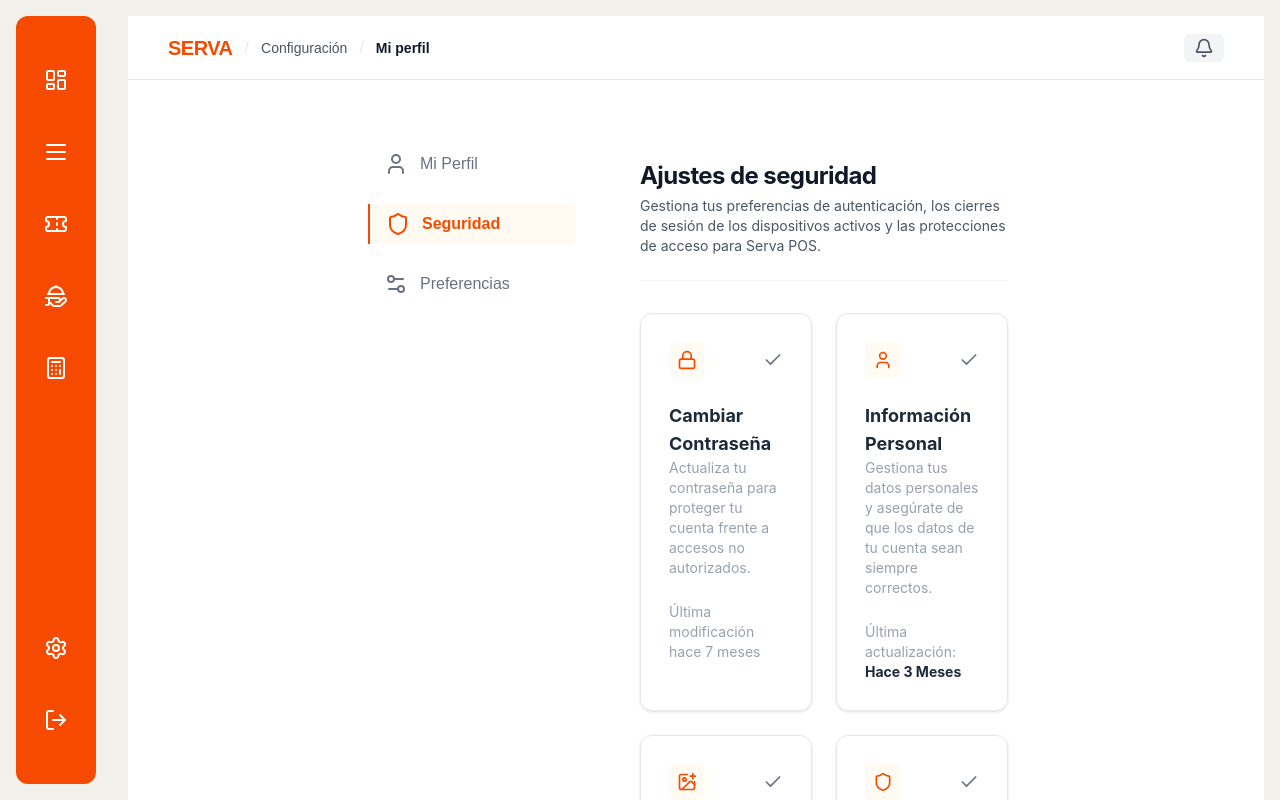
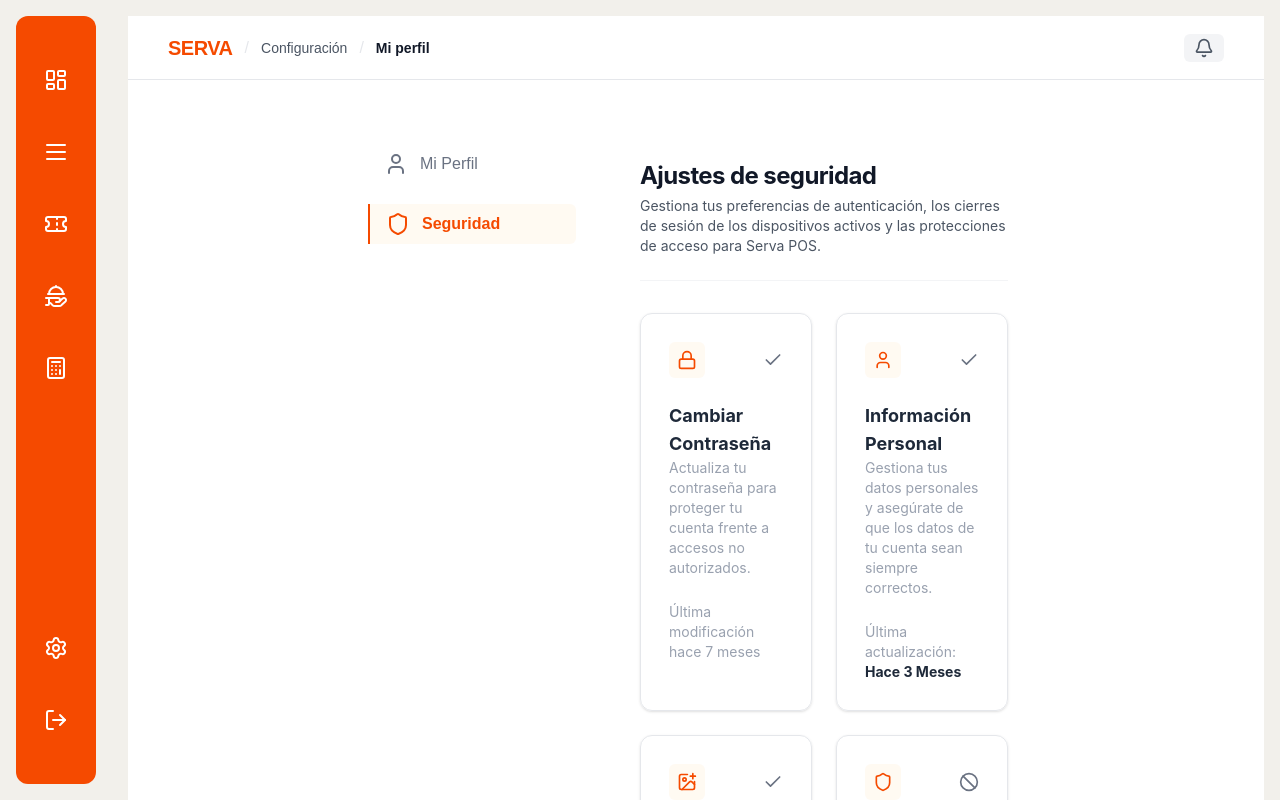
Before and after one commit to DeveroCode/SERVA-POS, a React (Vite) app in the folder front-end/: page /profile/security in a window 1280 px wide. Built offline with nearby package versions, Linux system fonts and the light colour scheme; no server answers.

Commit message:
feat: Update CPreferenceCard to include error handling and remove unused components from ASide

```diff
--- a/front-end/src/Components/Cards/CPreferenceCard.tsx
+++ b/front-end/src/Components/Cards/CPreferenceCard.tsx
@@ -1,8 +1,11 @@
-import { Shield } from "lucide-react";
-import EnableModalBTN from "../Buttons/EnableModalBTN";
+import { Ban, Shield } from "lucide-react";
 import InfoUpdate from "../Texts/InfoUpdate";
+import { toast } from "react-toastify";
 
 export default function CPreferenceCard() {
+  const handleClick = () => {
+    toast.error("Funcionalidad en desarrollo");
+  };
   return (
     <div className="second-card space-y-6">
       <section className="flex justify-between items-center">
@@ -10,13 +13,15 @@ export default function CPreferenceCard() {
           <Shield size={20} className="text-orange-600" />
         </div>
 
-        <EnableModalBTN />
+        <button onClick={handleClick} type="button">
+          <Ban size={20} className="text-gray-500 cursor-pointer" />
+        </button>
       </section>
 
       <InfoUpdate
-              title="Ajustes de la aplicación"
-              description="Personaliza tus preferencias de seguridad, los cierres de sesión de los dispositivos activos y las protecciones de acceso para Serva POS."
-            />
+        title="Ajustes de la aplicación"
+        description="Personaliza tus preferencias de seguridad, los cierres de sesión de los dispositivos activos y las protecciones de acceso para Serva POS."
+      />
     </div>
-  )
+  );
 }
--- a/front-end/src/data/ASide.tsx
+++ b/front-end/src/data/ASide.tsx
@@ -1,4 +1,4 @@
-import { LucideSettings2, Shield, User } from "lucide-react";
+import { Shield, User } from "lucide-react";
 import type { SidebarItem } from "types/Index.types";
 
 // Admin Aside - Navigation
@@ -14,11 +14,5 @@ export const ASideLink: SidebarItem[] = [
         title: "Seguridad",
         url: "/profile/security",
         icon: <Shield size={24} />
-    },
-    {
-        "type": "link",
-        "title": "Preferencias",
-        "url": "/profile/preferences",
-        "icon": <LucideSettings2 size={24} />
     }
 ];
```
